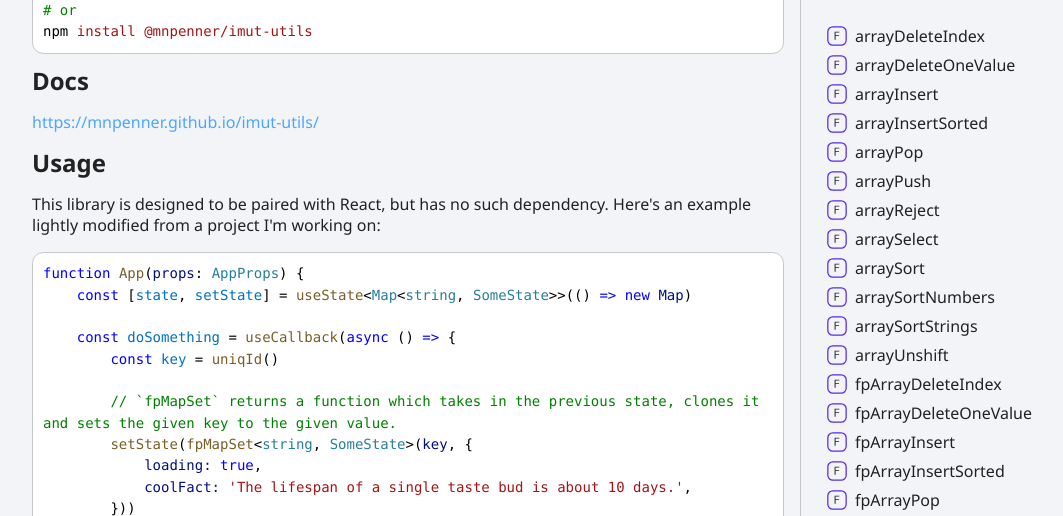
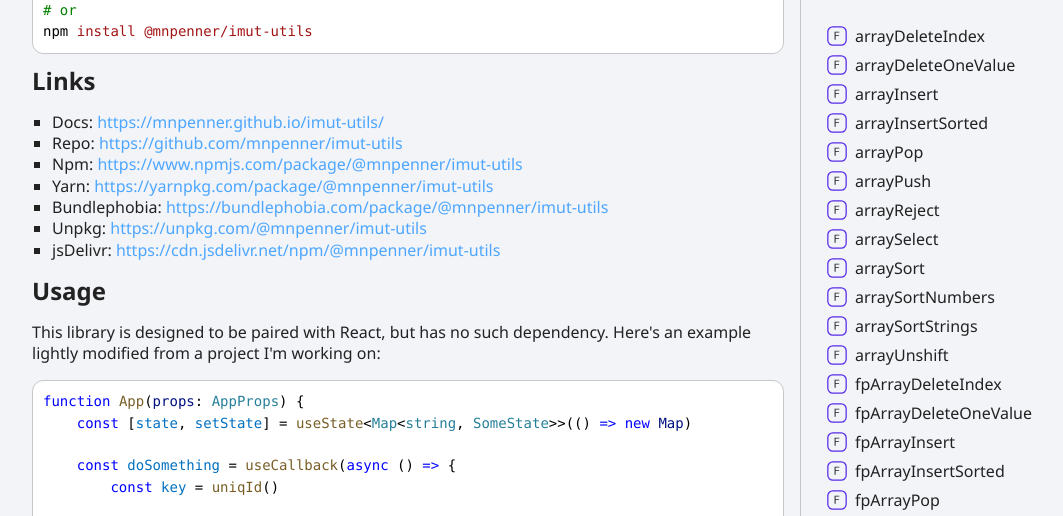
Before and after one commit to mnpenner/imut-utils, a website: page docs/index.html in a window 1280 px wide. Shown: the part 243-759 px from the top of the page, without its empty margins (96-1159 px from the left). Drawn offline with Linux system fonts and the light colour scheme.

Commit message:
Update docs again

```diff
--- a/docs/index.html
+++ b/docs/index.html
@@ -23,10 +23,18 @@
 <pre><code class="language-sh"><span class="hl-0">yarn </span><span class="hl-1">add</span><span class="hl-0"> </span><span class="hl-1">@mnpenner/imut-utils</span><br/><span class="hl-2"># or</span><br/><span class="hl-0">npm </span><span class="hl-1">install</span><span class="hl-0"> </span><span class="hl-1">@mnpenner/imut-utils</span>
 </code></pre>
 
-<a href="#docs" id="docs" style="color: inherit; text-decoration: none;">
-  <h2>Docs</h2>
+<a href="#links" id="links" style="color: inherit; text-decoration: none;">
+  <h2>Links</h2>
 </a>
-<p><a href="https://mnpenner.github.io/imut-utils/">https://mnpenner.github.io/imut-utils/</a></p>
+<ul>
+<li>Docs: <a href="https://mnpenner.github.io/imut-utils/">https://mnpenner.github.io/imut-utils/</a></li>
+<li>Repo: <a href="https://github.com/mnpenner/imut-utils">https://github.com/mnpenner/imut-utils</a></li>
+<li>Npm: <a href="https://www.npmjs.com/package/@mnpenner/imut-utils">https://www.npmjs.com/package/@mnpenner/imut-utils</a></li>
+<li>Yarn: <a href="https://yarnpkg.com/package/@mnpenner/imut-utils">https://yarnpkg.com/package/@mnpenner/imut-utils</a></li>
+<li>Bundlephobia: <a href="https://bundlephobia.com/package/@mnpenner/imut-utils">https://bundlephobia.com/package/@mnpenner/imut-utils</a></li>
+<li>Unpkg: <a href="https://unpkg.com/@mnpenner/imut-utils">https://unpkg.com/@mnpenner/imut-utils</a></li>
+<li>jsDelivr: <a href="https://cdn.jsdelivr.net/npm/@mnpenner/imut-utils">https://cdn.jsdelivr.net/npm/@mnpenner/imut-utils</a></li>
+</ul>
 
 <a href="#usage" id="usage" style="color: inherit; text-decoration: none;">
   <h2>Usage</h2>
@@ -51,7 +59,7 @@
 <a href="#how-big-is-it" id="how-big-is-it" style="color: inherit; text-decoration: none;">
   <h2>How big is it?</h2>
 </a>
-<p>1.2 kB minified+gzipped <a href="https://bundlephobia.com/package/@mnpenner/imut-utils@0.1.17">apparently</a>. But it&#39;s tree-shakeable; the output is ES modules. You shouldn&#39;t pay for what you don&#39;t use if you use a bundler.</p>
+<p><a href="https://bundlephobia.com/package/@mnpenner/imut-utils@0.1.23">1.4 kB minified+gzipped</a>, but it&#39;s tree-shakeable; the output is ES modules. You shouldn&#39;t pay for what you don&#39;t use when bundled.</p>
 
 <a href="#dependencies" id="dependencies" style="color: inherit; text-decoration: none;">
   <h2>Dependencies?</h2>
--- a/package.json
+++ b/package.json
@@ -13,7 +13,7 @@
     "test": "jest --silent=false",
     "publish-patch": "npm version patch && hg ci -m \"Publish v$(jq -r '.version' package.json)\" && npm publish",
     "all": "run-p build test docs",
-    "docs": "typedoc --out docs src/index.ts",
+    "docs": "typedoc --out docs src/index.ts && hg addremove docs",
     "push": "hg pushall",
     "release": "run-s all publish-patch push"
   },
```
